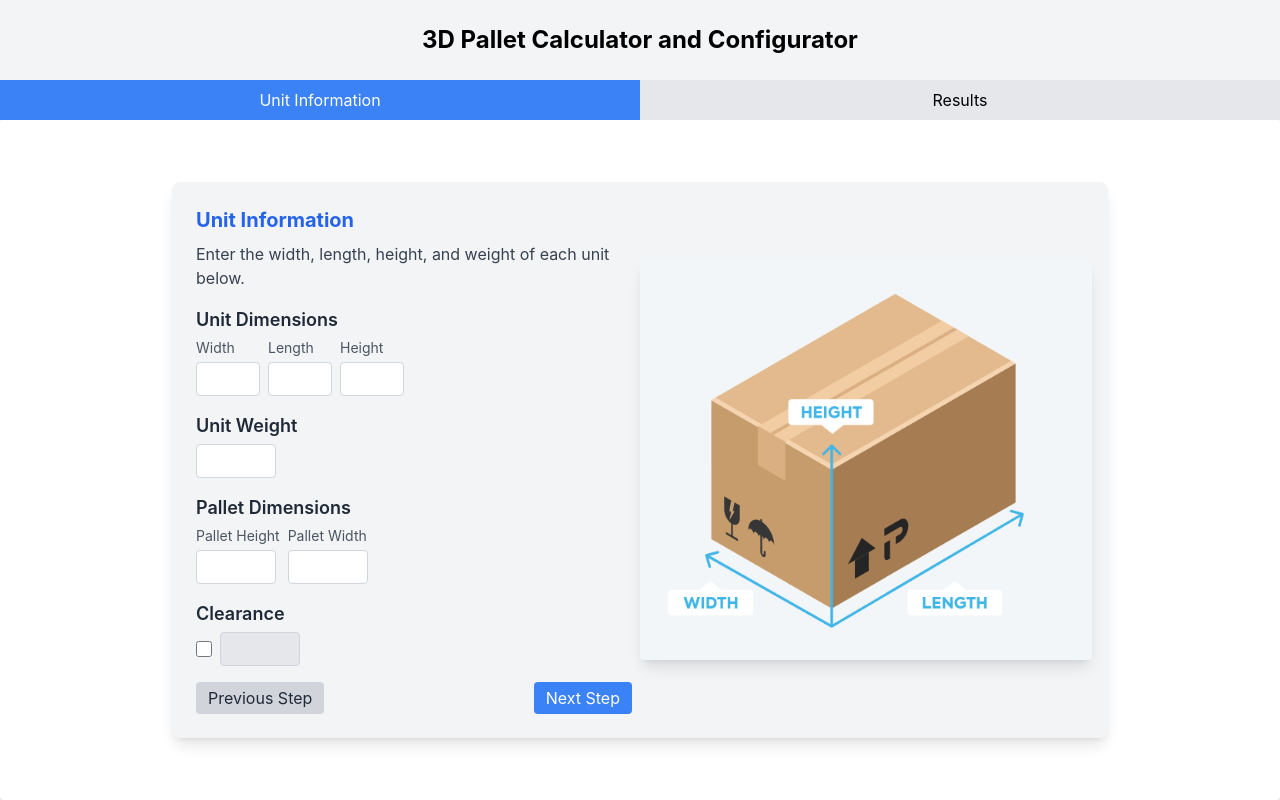
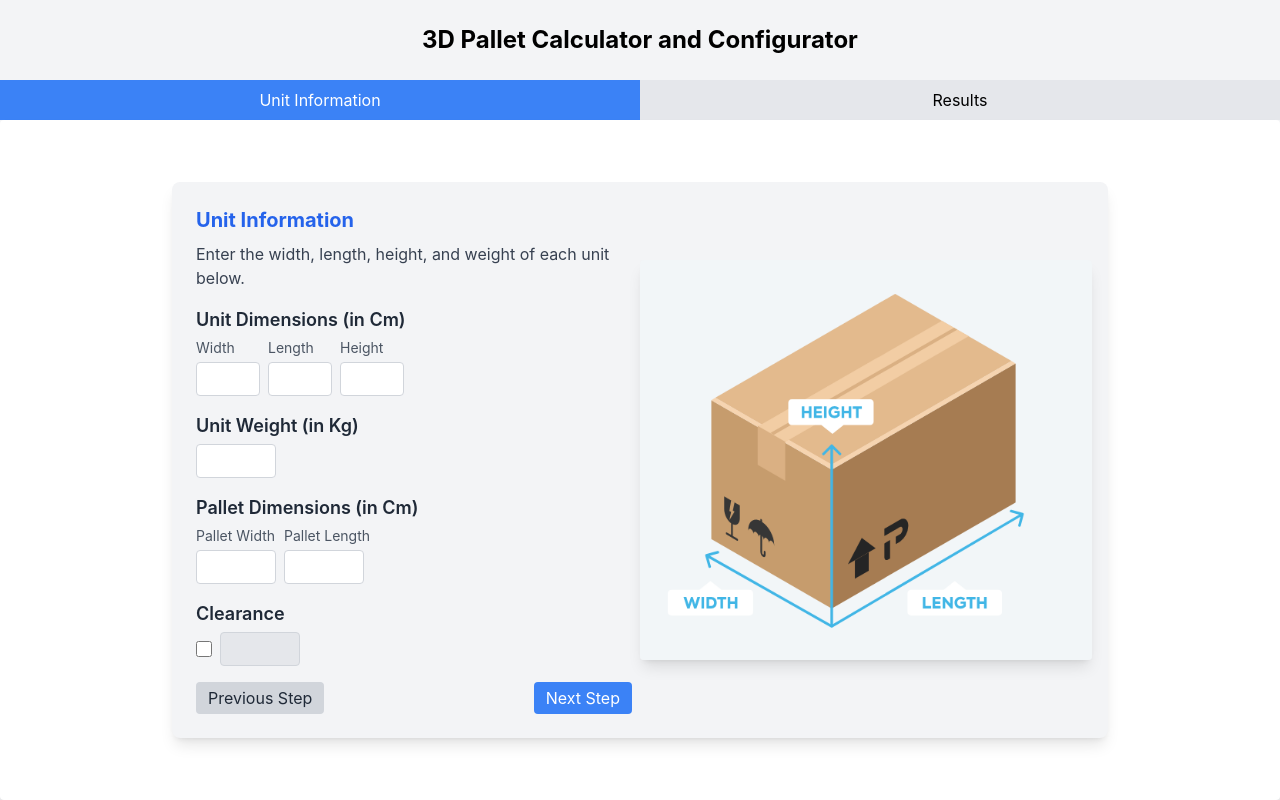
Before and after one commit to yatharthg07/palletizer, a React (Create React App) app: page / in a window 1280 px wide. Built offline with nearby package versions, Linux system fonts and the light colour scheme.

Commit message:
fixed units

```diff
--- a/src/components/UnitInformation.js
+++ b/src/components/UnitInformation.js
@@ -35,7 +35,7 @@ const UnitInformation = ({ nextStep }) => {
 
                 <form onSubmit={handleSubmit} className="space-y-4">
                     <div>
-                        <label className="block text-lg font-semibold mb-1 text-gray-800">Unit Dimensions</label>
+                        <label className="block text-lg font-semibold mb-1 text-gray-800">Unit Dimensions (in Cm)</label>
                         <div className="flex space-x-2">
                             <div className="flex flex-col">
                                 <label className="text-sm mb-1 text-gray-600">Width</label>
@@ -74,7 +74,7 @@ const UnitInformation = ({ nextStep }) => {
                     </div>
 
                     <div>
-                        <label className="block text-lg font-semibold mb-1 text-gray-800">Unit Weight</label>
+                        <label className="block text-lg font-semibold mb-1 text-gray-800">Unit Weight (in Kg)</label>
                         <input
                             type="number"
                             name="weight"
@@ -86,10 +86,10 @@ const UnitInformation = ({ nextStep }) => {
                     </div>
 
                     <div>
-                        <label className="block text-lg font-semibold mb-1 text-gray-800">Pallet Dimensions</label>
+                        <label className="block text-lg font-semibold mb-1 text-gray-800">Pallet Dimensions (in Cm)</label>
                         <div className="flex space-x-2">
                             <div className="flex flex-col">
-                                <label className="text-sm mb-1 text-gray-600">Pallet Height</label>
+                                <label className="text-sm mb-1 text-gray-600">Pallet Width</label>
                                 <input
                                     type="number"
                                     name="palletHeight"
@@ -100,7 +100,7 @@ const UnitInformation = ({ nextStep }) => {
                                 />
                             </div>
                             <div className="flex flex-col">
-                                <label className="text-sm mb-1 text-gray-600">Pallet Width</label>
+                                <label className="text-sm mb-1 text-gray-600">Pallet Length</label>
                                 <input
                                     type="number"
                                     name="palletWidth"
```
Also changed, not shown: 1 other file (tests, documents, lock files or other folders).
